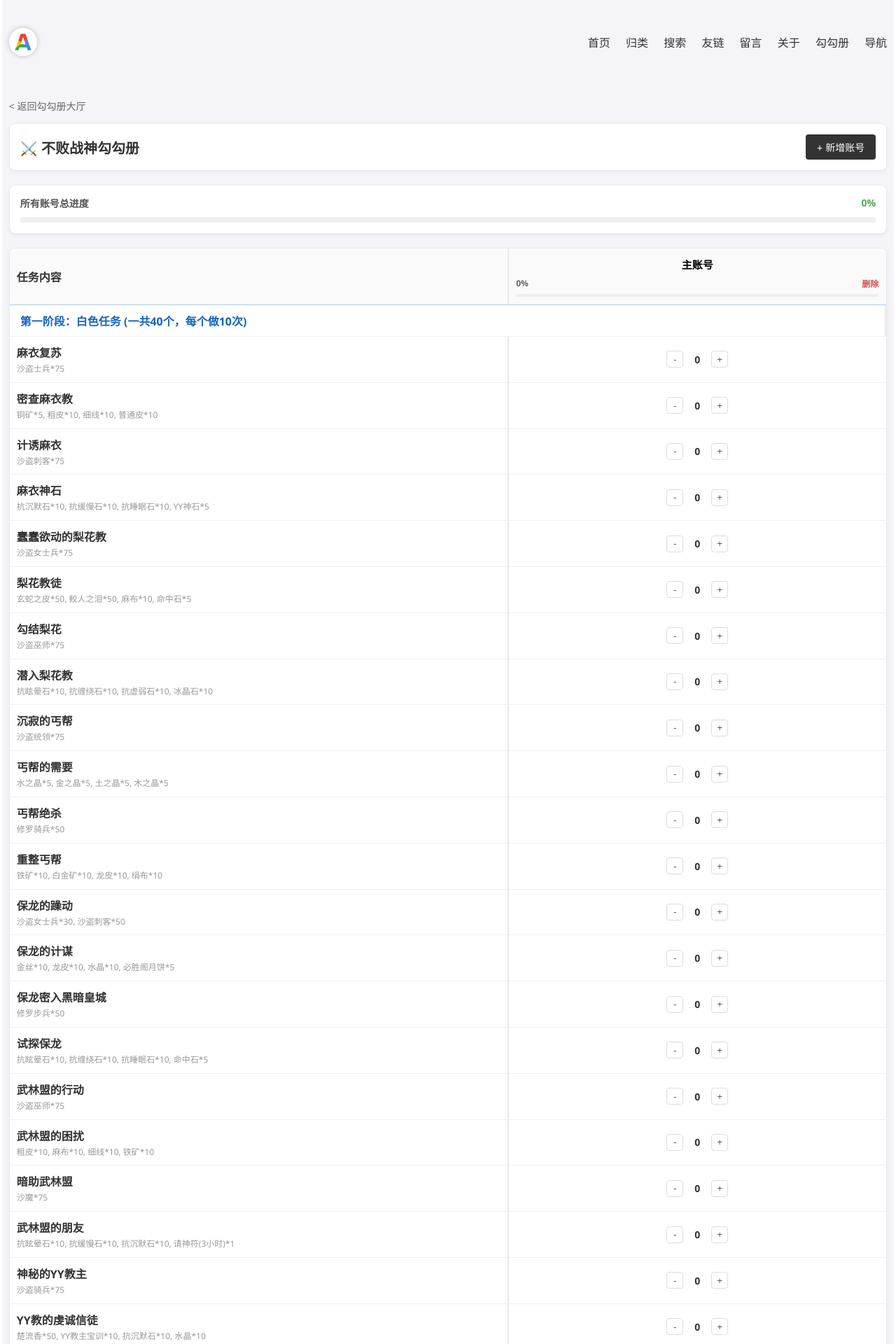
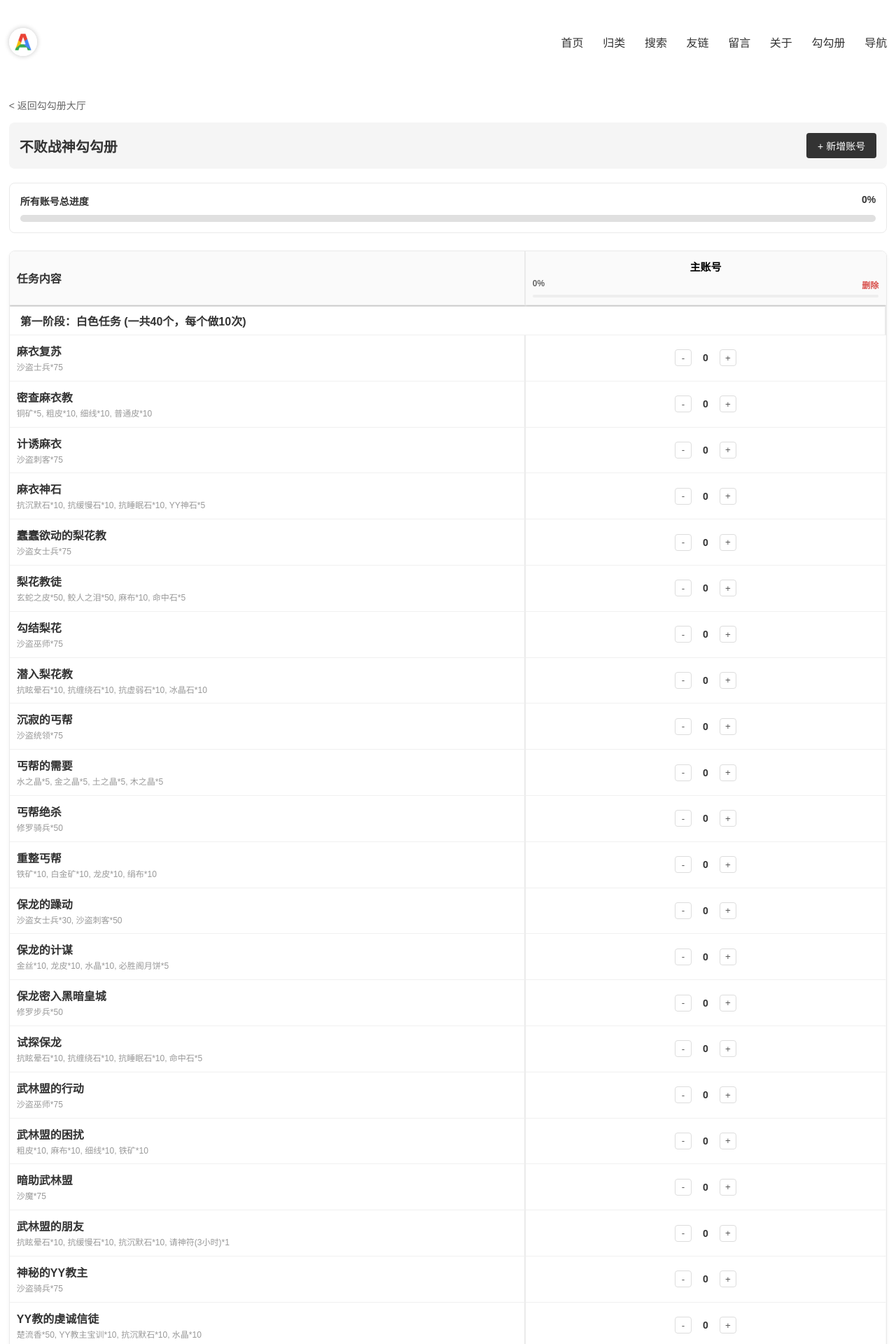
Before and after one commit to admans/admans.github.io, a Jekyll site: the page built from pages/checklist_bubai.html, in a window 1280 px wide. Shown: the top 1920 px of the page at 70% size. Built offline with Jekyll 4.4.1, drawn with Linux system fonts in a browser that asks for light colours.

Commit message:
Revert "统一视觉"
This reverts commit a9d616f5611d0fb4d4ad0dec93327dea8e0320f0.

```diff
--- a/pages/checklist_bubai.html
+++ b/pages/checklist_bubai.html
@@ -5,140 +5,84 @@ permalink: /pages/checklist_bubai.html
 ---
 
 <style>
-/* === 视觉统一化：不败战神版 === */
+/* === 核心修改：强制突破全局宽度限制 === */
 body {
-    font-family: 'Segoe UI', Tahoma, Geneva, Verdana, sans-serif;
-    background-color: #f4f4f9; /* 统一背景色 */
     max-width: 98% !important;
     padding: 0 10px !important;
 }
 
-.checklist-container { max-width: 100%; margin-top: 20px; }
+/* 基础样式 */
+.checklist-container { max-width: 100%; margin-top: 20px; font-family: "Microsoft YaHei", sans-serif; }
+.control-panel { margin-bottom: 20px; padding: 15px; background-color: #f5f5f5; border-radius: 8px; display: flex; justify-content: space-between; align-items: center; flex-wrap: wrap; gap: 10px; }
+.btn { padding: 8px 16px; background-color: #333; color: #fff; border: none; border-radius: 4px; cursor: pointer; font-size: 14px; transition: background-color 0.2s; white-space: nowrap; }
+.btn:hover { background-color: #555; }
+.btn-danger { background-color: #d9534f; }
+.btn-danger:hover { background-color: #c9302c; }
 
-/* 顶部导航 */
-.back-link { font-size: 14px; color: #666; text-decoration: none; display: inline-block; margin-bottom: 15px; transition: color 0.2s; }
-.back-link:hover { color: #333; }
-
-/* 统一的卡片容器样式 */
-.panel-card {
-    background: #fff;
-    border-radius: 8px;
-    box-shadow: 0 2px 5px rgba(0,0,0,0.05);
-    padding: 15px;
-    margin-bottom: 20px;
-    border: 1px solid #eaeaea;
-}
-
-/* 控制面板 */
-.control-panel {
-    display: flex;
-    justify-content: space-between;
-    align-items: center;
-    flex-wrap: wrap;
-    gap: 10px;
-}
-
-.btn {
-    padding: 8px 16px;
-    background-color: #333;
-    color: #fff;
-    border: none;
-    border-radius: 4px;
-    cursor: pointer;
-    font-size: 14px;
-    transition: background-color 0.2s;
-    white-space: nowrap;
-}
-.btn:hover { background-color: #555; }
-/* 统一 Danger 按钮样式 (幽灵按钮) */
-.btn-danger { color: #d9534f; background: none; border: 1px solid #eee; }
-.btn-danger:hover { background: #ffebee; border-color: #d9534f; color: #c9302c; }
-
-/* 进度条样式优化 */
-.total-progress-bar { width: 100%; height: 8px; background-color: #f0f0f0; border-radius: 4px; overflow: hidden; margin-top: 10px; }
+/* 进度条样式 */
+.global-progress-box { margin-bottom: 25px; background: #fff; padding: 15px; border-radius: 8px; border: 1px solid #eaeaea; }
+.total-progress-bar { width: 100%; height: 10px; background-color: #e0e0e0; border-radius: 5px; overflow: hidden; margin-top: 10px; }
 .total-progress-fill { height: 100%; background-color: #4caf50; width: 0%; transition: width 0.3s ease; }
 
-/* 表格样式统一 */
-.table-responsive {
-    overflow-x: auto;
-    max-height: 85vh;
-    overflow-y: auto;
-    border-radius: 8px;
-    background: #fff; /* 表格背景白 */
-    position: relative;
-    box-shadow: 0 4px 10px rgba(0,0,0,0.05); /* 统一阴影 */
-    border: 1px solid #eaeaea;
-}
-
+/* 表格样式 */
+.table-responsive { overflow-x: auto; max-height: 85vh; overflow-y: auto; border: 1px solid #eaeaea; border-radius: 8px; background: #fff; position: relative; box-shadow: 0 2px 5px rgba(0,0,0,0.05); }
 .matrix-table { width: 100%; border-collapse: separate; border-spacing: 0; min-width: 600px; }
 .matrix-table th, .matrix-table td { padding: 10px; border-bottom: 1px solid #f0f0f0; border-right: 1px solid #f9f9f9; vertical-align: middle; }
 
-/* 锁定与完成状态 */
-.task-done-cell { background-color: #e8f5e9 !important; transition: background-color 0.3s; } /* 统一绿色 */
-.cell-locked { background-color: #fcfcfc !important; color: #ccc; cursor: not-allowed; position: relative; }
+/* 完成状态与锁定状态 */
+.task-done-cell { background-color: #d1e7dd !important; transition: background-color 0.3s; }
+.cell-locked { background-color: #f9f9f9 !important; color: #ccc; cursor: not-allowed; position: relative; }
 .cell-locked .counter-wrapper { opacity: 0.3; pointer-events: none; }
 .lock-overlay { position: absolute; top: 0; left: 0; width: 100%; height: 100%; display: flex; align-items: center; justify-content: center; z-index: 5; }
-.lock-icon { font-size: 16px; color: #bbb; cursor: help; }
+.lock-icon { font-size: 18px; color: #999; cursor: help; }
 
 /* 表头固定 */
-.matrix-table th { background-color: #fafafa; font-weight: 600; text-align: center; min-width: 160px; position: sticky; top: 0; z-index: 10; box-shadow: 0 2px 2px -1px rgba(0,0,0,0.05); }
+.matrix-table th { background-color: #fafafa; font-weight: 600; text-align: center; min-width: 160px; position: sticky; top: 0; z-index: 10; box-shadow: 0 2px 2px -1px rgba(0,0,0,0.1); }
 .matrix-table th:first-child, .matrix-table td:first-child { position: sticky; left: 0; background-color: #fff; z-index: 2; border-right: 2px solid #eaeaea; min-width: 240px; max-width: 320px; text-align: left; }
 .matrix-table th:first-child { z-index: 20; background-color: #fafafa; }
 
-/* 分类标题 (统一使用淡蓝色风格) */
-.category-row td {
-    background-color: #e3f2fd;
-    font-weight: bold;
-    color: #1565c0;
-    padding: 10px 15px;
-    text-align: left;
-    border-top: 1px solid #bbdefb;
-}
-
+/* 分类标题 */
+.category-row td { background-color: #eeeeee; font-weight: bold; color: #333; padding: 8px 15px; text-align: left; border-top: 2px solid #ddd; }
 .task-remark { font-size: 12px; color: #999; margin-top: 4px; font-weight: normal; line-height: 1.4; }
 
 /* 计数器控件 */
 .counter-wrapper { display: flex; align-items: center; justify-content: center; gap: 5px; }
-.count-btn { width: 24px; height: 24px; border-radius: 4px; border: 1px solid #ddd; background: #fff; cursor: pointer; display: flex; align-items: center; justify-content: center; color: #555; padding: 0; transition: all 0.2s; }
-.count-btn:hover { background-color: #f5f5f5; border-color: #ccc; }
+.count-btn { width: 24px; height: 24px; border-radius: 4px; border: 1px solid #ddd; background: #fff; cursor: pointer; display: flex; align-items: center; justify-content: center; color: #555; padding: 0; user-select: none; }
 .count-btn:active { background-color: #e0e0e0; }
-.count-btn:disabled { background-color: #f9f9f9; color: #eee; border-color: #eee; cursor: not-allowed; }
-.count-display { min-width: 30px; text-align: center; font-weight: bold; font-size: 14px; color: #333; }
-.status-done { color: #2e7d32; }
+.count-btn:disabled { background-color: #eee; color: #ccc; cursor: not-allowed; }
+.count-display { min-width: 30px; text-align: center; font-weight: bold; font-size: 14px; }
+.status-done { color: #0f5132; }
 
 /* 账号表头 */
 .acc-header { display: flex; flex-direction: column; gap: 6px; align-items: center; }
-.acc-name-input { text-align: center; font-weight: bold; font-size: 15px; border: none; border-bottom: 1px solid transparent; background: transparent; width: 100%; padding: 2px; transition: border 0.3s; }
-.acc-name-input:focus { border-bottom: 1px solid #4caf50; outline: none; }
+.acc-name-input { text-align: center; font-weight: bold; font-size: 15px; border: 1px solid transparent; background: transparent; width: 100%; padding: 2px; }
+.acc-name-input:focus { border-bottom: 1px solid #999; background: #fff; }
 .acc-progress-bar { width: 100%; height: 4px; background: #eee; border-radius: 2px; overflow: hidden; }
 .acc-progress-fill { height: 100%; background: #4caf50; width: 0%; transition: width 0.3s; }
 
 @media screen and (max-width: 600px) {
     .control-panel { flex-direction: column; align-items: stretch; }
     .matrix-table { font-size: 13px; }
-    .count-btn { width: 22px; height: 22px; }
+    .count-btn { width: 20px; height: 20px; }
 }
 </style>
 
 <div class="checklist-container">
-    <div>
-        <a href="/pages/checklist.html" class="back-link">&lt; 返回勾勾册大厅</a>
+    <div style="margin-bottom: 15px;">
+        <a href="/pages/checklist.html" style="font-size:14px; color:#666;">&lt; 返回勾勾册大厅</a>
     </div>
 
-    <div class="panel-card control-panel">
+    <div class="control-panel">
         <div>
-            <h2 style="margin:0; font-size: 20px; font-weight: bold; color: #333;">⚔️ 不败战神勾勾册</h2>
+            <h2 style="font-size: 20px; font-weight: bold;">不败战神勾勾册</h2>
         </div>
-        <div>
-            <button class="btn btn-danger" onclick="removeAccount(prompt('请输入要删除的账号ID（仅调试用，建议点具体账号的删除）'))" style="display:none;">调试</button>
-            <button class="btn" onclick="addAccount()">+ 新增账号</button>
-        </div>
+        <button class="btn" onclick="addAccount()">+ 新增账号</button>
     </div>
 
-    <div class="panel-card">
-        <div style="display:flex; justify-content:space-between; font-size:14px; font-weight:bold; color: #555;">
+    <div class="global-progress-box">
+        <div style="display:flex; justify-content:space-between; font-size:14px; font-weight:bold;">
             <span>所有账号总进度</span>
-            <span id="global-progress-text" style="color:#4caf50;">0%</span>
+            <span id="global-progress-text">0%</span>
         </div>
         <div class="total-progress-bar">
             <div id="global-progress-fill" class="total-progress-fill"></div>
@@ -152,17 +96,21 @@ body {
 
 <script>
 // ================= 配置区域 =================
-// (脚本内容保持不变，仅 HTML/CSS 结构调整以适配新视觉)
+
 const STORAGE_KEY = 'checklist_data_bubai';
-const COLOR_TITLE_GREEN  = "#4caf50";   // 调整为稍微深一点的绿色以适配白底
-const COLOR_TITLE_PURPLE = "#9c27b0";
-const COLOR_TITLE_GOLD   = "#f57f17";
 
-// ... (后续脚本逻辑保持原样，无需更改，因为只改了样式类名和结构容器) ...
-const titleSpan = (text, color) => `<span style="color: ${color}; font-weight: bold;">&lt;${text}&gt;</span>`;
+// === 颜色配置区域 ===
+const COLOR_TITLE_GREEN  = "#6CFB4B";   // 绿色称号颜色
+const COLOR_TITLE_PURPLE = "#B22AE3";   // 紫色称号颜色
+const COLOR_TITLE_GOLD   = "black";     // 不败战神称号颜色
+
+// 辅助函数
+const titleSpan = (text, color) => `<span style="color: ${color}; font-weight: bold; text-shadow: 0px 0px 1px rgba(0,0,0,0.1);">&lt;${text}&gt;</span>`;
+
+// ================= 任务定义与依赖关系 =================
+// req: ['id1', 'id2'] 表示必须完成 id1 和 id2 (达到最大值) 才能解锁当前任务
 
 const TASK_TEMPLATE = [
-    // ... (任务数据保持不变) ...
     {
         category: "第一阶段：白色任务 (一共40个，每个做10次)",
         tasks: [
@@ -418,16 +369,7 @@ function render() {
     const table = document.getElementById('checklist-table');
     let theadHtml = `<thead><tr><th>任务内容</th>${accounts.map(acc => {
         const stats = calculateProgress(acc);
-        return `<th>
-            <div class="acc-header">
-                <input class="acc-name-input" value="${acc.name}" onchange="updateName('${acc.id}', this.value)" placeholder="账号名">
-                <div style="width:100%; display:flex; justify-content:space-between; font-size:12px; color:#666;">
-                    <span id="head-pct-${acc.id}">${stats.pct}%</span>
-                    <span style="cursor:pointer; color:#d9534f;" onclick="removeAccount('${acc.id}')">删除</span>
-                </div>
-                <div class="acc-progress-bar"><div id="head-bar-${acc.id}" class="acc-progress-fill" style="width:${stats.pct}%"></div></div>
-            </div>
-        </th>`;
+        return `<th><div class="acc-header"><input class="acc-name-input" value="${acc.name}" onchange="updateName('${acc.id}', this.value)" placeholder="账号名"><div style="width:100%; display:flex; justify-content:space-between; font-size:12px; color:#666;"><span id="head-pct-${acc.id}">${stats.pct}%</span><span style="cursor:pointer; color:#d9534f;" onclick="removeAccount('${acc.id}')">删除</span></div><div class="acc-progress-bar"><div id="head-bar-${acc.id}" class="acc-progress-fill" style="width:${stats.pct}%"></div></div></div></th>`;
     }).join('')}</tr></thead>`;
 
     let tbodyHtml = '<tbody>';
```
Also changed, not shown: other parts of pages/checklist_bubai.html (+6 -1 lines), pages/checklist.html (+21 -46 lines), pages/checklist_yy.html (+50 -76 lines).
